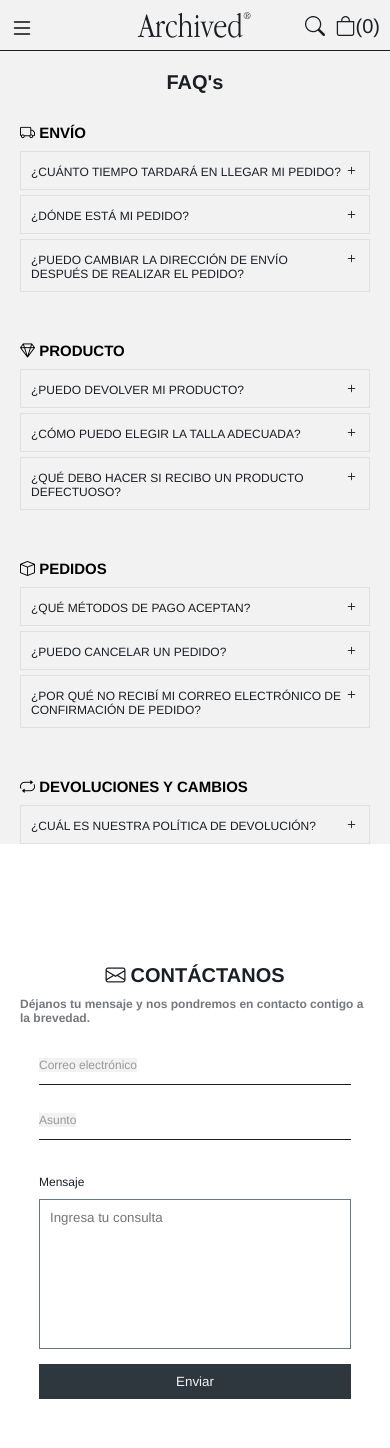
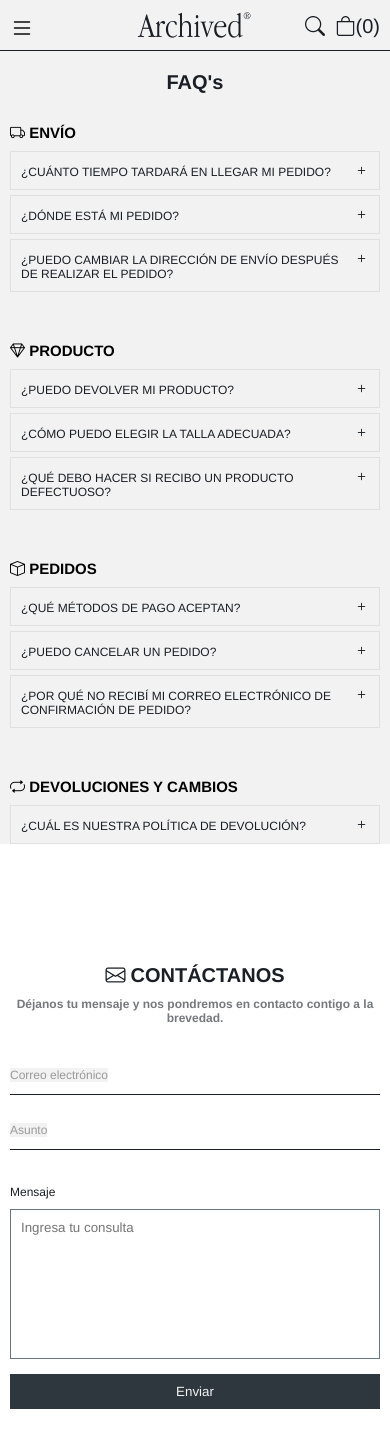
Before and after one commit to Tiagoroodriguez/archived-web, a React (Vite) app in the folder client/: page /faq in a window 390 px wide. Shown: the top 1448 px of the page. Built offline with nearby package versions, Linux system fonts and the light colour scheme; what @react-pdf/renderer would draw is missing.

Commit message:
padding fix

```diff
--- a/client/src/layout/Contacto/Contacto.css
+++ b/client/src/layout/Contacto/Contacto.css
@@ -63,11 +63,17 @@
 
 @media (max-width: 768px) {
     .datos-container {
-        width: 80%;
+        width: 100%;
+        padding: 10px;
     }
 
     .contacto {
         justify-content: flex-start;
         margin-top: 60px;
     }
+
+    .contacto-texto-container {
+        padding-inline: 10px;
+        text-align: center;
+    }
 }
--- a/client/src/layout/Faq/Faq.css
+++ b/client/src/layout/Faq/Faq.css
@@ -23,7 +23,7 @@
     display: flex;
     flex-direction: column;
     align-items: center;
-    width: 40%;
+    width: 50%;
     padding-block: 20px;
     border-bottom: 1px solid var(--border-color);
 }
@@ -55,7 +55,7 @@
 
 @media screen and (max-width: 768px) {
     .faq-section{
-        padding-inline: 20px;
+        padding-inline: 10px;
     }
 
     .faq-article{
```
